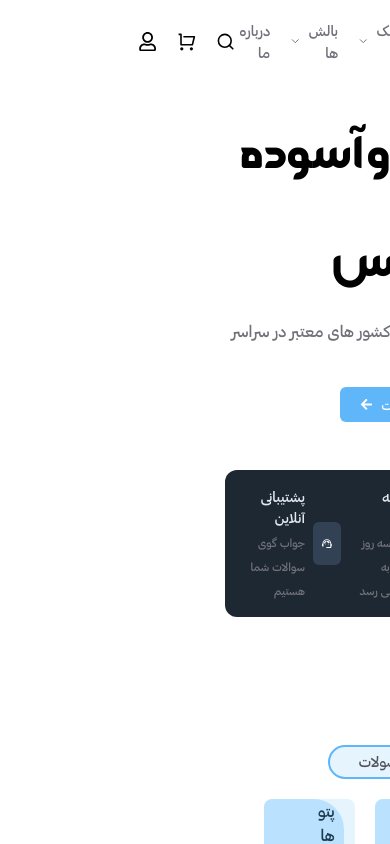
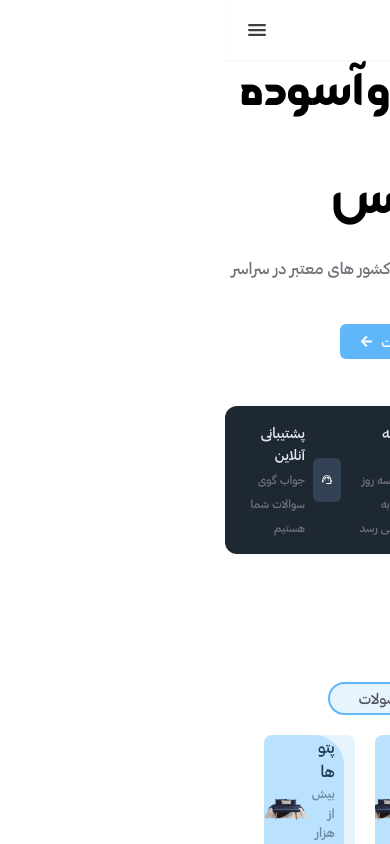
Before and after one commit to MohamadAminPour/aramis, a React (Vite) app: page / in a window 390 px wide. Shown: the top 844 px of the page. Built offline with nearby package versions, Linux system fonts and the light colour scheme.

Commit message:
responsive menu

```diff
--- a/src/components/Menu.jsx
+++ b/src/components/Menu.jsx
@@ -1,78 +1,144 @@
+import { useState } from "react";
 import { FaRegUser } from "react-icons/fa";
-import { IoChevronDown } from "react-icons/io5";
+import { IoChevronDown, IoMenu, IoClose } from "react-icons/io5";
 import { LuSearch } from "react-icons/lu";
 import { RiShoppingCartLine } from "react-icons/ri";
 import { NavLink } from "react-router-dom";
 
 export default function Menu() {
+  const [isOpen, setIsOpen] = useState(false);
+
   return (
-    <>
-      <div className="menu mt-5 px-5 flex items-center justify-between">
-        <div className="menu-logo flex items-center justify-center">
-          <NavLink to="/" className="flex items-center font-hezargan text-[1.5rem]">
-          <img src="../public/images/logo.png" alt="" className="w-8 ml-2" />
+    <header className="w-full bg-white shadow-sm fixed top-0 left-0 z-50">
+      <div className="container mx-auto px-5 py-3 flex items-center justify-between">
+        {/* لوگو */}
+        <div className="flex items-center">
+          <NavLink
+            to="/"
+            className="flex items-center font-hezargan text-[1.5rem]"
+          >
+            <img src="/images/logo.png" alt="logo" className="w-8 ml-2" />
             آرامیس
           </NavLink>
         </div>
-        <div className="menu-links">
-          <ul className="flex items-center justify-center gap-5">
+
+        {/* دکمه منوی موبایل */}
+        <button
+          className="md:hidden text-2xl text-zinc-700"
+          onClick={() => setIsOpen(!isOpen)}
+        >
+          {isOpen ? <IoClose /> : <IoMenu />}
+        </button>
+
+        {/* لینک‌های دسکتاپ */}
+        <nav className="hidden md:flex items-center gap-5">
           <NavLink
             to="/"
-              className="NavLink text-zinc-500 hover:text-black transition-all duration-200"
+            className="text-zinc-500 hover:text-black transition-all duration-200"
           >
             صفحه اصلی
           </NavLink>
           <NavLink
             to="/Bedspreads"
-              className="NavLink text-zinc-500 flex items-center justify-center gap-1 hover:text-black transition-all duration-200"
+            className="text-zinc-500 flex items-center gap-1 hover:text-black transition-all duration-200"
           >
-              روتختی ها
-              <IoChevronDown />
+            روتختی‌ها <IoChevronDown />
           </NavLink>
           <NavLink
             to="/Mattresses"
-              className="NavLink text-zinc-500 flex items-center justify-center gap-1 hover:text-black transition-all duration-200"
+            className="text-zinc-500 flex items-center gap-1 hover:text-black transition-all duration-200"
           >
-              {" "}
-              تشک ها
-              <IoChevronDown />
+            تشک‌ها <IoChevronDown />
           </NavLink>
           <NavLink
             to="/Pillows"
-              className="NavLink text-zinc-500 flex items-center justify-center gap-1 hover:text-black transition-all duration-200"
+            className="text-zinc-500 flex items-center gap-1 hover:text-black transition-all duration-200"
           >
-              {" "}
-              بالش ها
-              <IoChevronDown />
+            بالش‌ها <IoChevronDown />
           </NavLink>
-            <a href="#About"
-              className="NavLink text-zinc-500 hover:text-black transition-all duration-200"
+          <a
+            href="#About"
+            className="text-zinc-500 hover:text-black transition-all duration-200"
           >
             درباره ما
           </a>
-          </ul>
-        </div>
-        <div className="menu-icons flex items-center justify-center gap-3">
+        </nav>
+
+        {/* آیکون‌ها */}
+        <div className="hidden md:flex items-center gap-3">
           <NavLink
             to="/Search"
-            className="hover:bg-zinc-300 p-1 rounded-full transition-all duration-300"
+            className="hover:bg-zinc-200 p-1 rounded-full transition-all"
           >
             <LuSearch className="text-[1.2rem]" />
           </NavLink>
           <NavLink
             to="/Cart"
-            className="hover:bg-zinc-300 p-1 rounded-full transition-all duration-300"
+            className="hover:bg-zinc-200 p-1 rounded-full transition-all"
           >
             <RiShoppingCartLine className="text-[1.2rem]" />
           </NavLink>
           <NavLink
             to="/Login"
-            className="hover:bg-zinc-300 p-1 rounded-full transition-all duration-300"
+            className="hover:bg-zinc-200 p-1 rounded-full transition-all"
           >
             <FaRegUser className="text-[1.2rem]" />
           </NavLink>
         </div>
       </div>
-    </>
+
+      {/* منوی موبایل */}
+      {isOpen && (
+        <div className="md:hidden bg-white border-t border-zinc-200 py-4 px-5 space-y-4 animate-slideDown">
+          <NavLink
+            to="/"
+            onClick={() => setIsOpen(false)}
+            className="block text-zinc-700 hover:text-black"
+          >
+            صفحه اصلی
+          </NavLink>
+          <NavLink
+            to="/Bedspreads"
+            onClick={() => setIsOpen(false)}
+            className="block text-zinc-700 hover:text-black"
+          >
+            روتختی‌ها
+          </NavLink>
+          <NavLink
+            to="/Mattresses"
+            onClick={() => setIsOpen(false)}
+            className="block text-zinc-700 hover:text-black"
+          >
+            تشک‌ها
+          </NavLink>
+          <NavLink
+            to="/Pillows"
+            onClick={() => setIsOpen(false)}
+            className="block text-zinc-700 hover:text-black"
+          >
+            بالش‌ها
+          </NavLink>
+          <a
+            href="#About"
+            onClick={() => setIsOpen(false)}
+            className="block text-zinc-700 hover:text-black"
+          >
+            درباره ما
+          </a>
+
+          <div className="flex items-center gap-4 border-t border-zinc-200 pt-3">
+            <NavLink to="/Search" className="p-1">
+              <LuSearch className="text-[1.3rem]" />
+            </NavLink>
+            <NavLink to="/Cart" className="p-1">
+              <RiShoppingCartLine className="text-[1.3rem]" />
+            </NavLink>
+            <NavLink to="/Login" className="p-1">
+              <FaRegUser className="text-[1.3rem]" />
+            </NavLink>
+          </div>
+        </div>
+      )}
+    </header>
   );
 }
```
Lines whose indentation alone changed are shown as unchanged.
